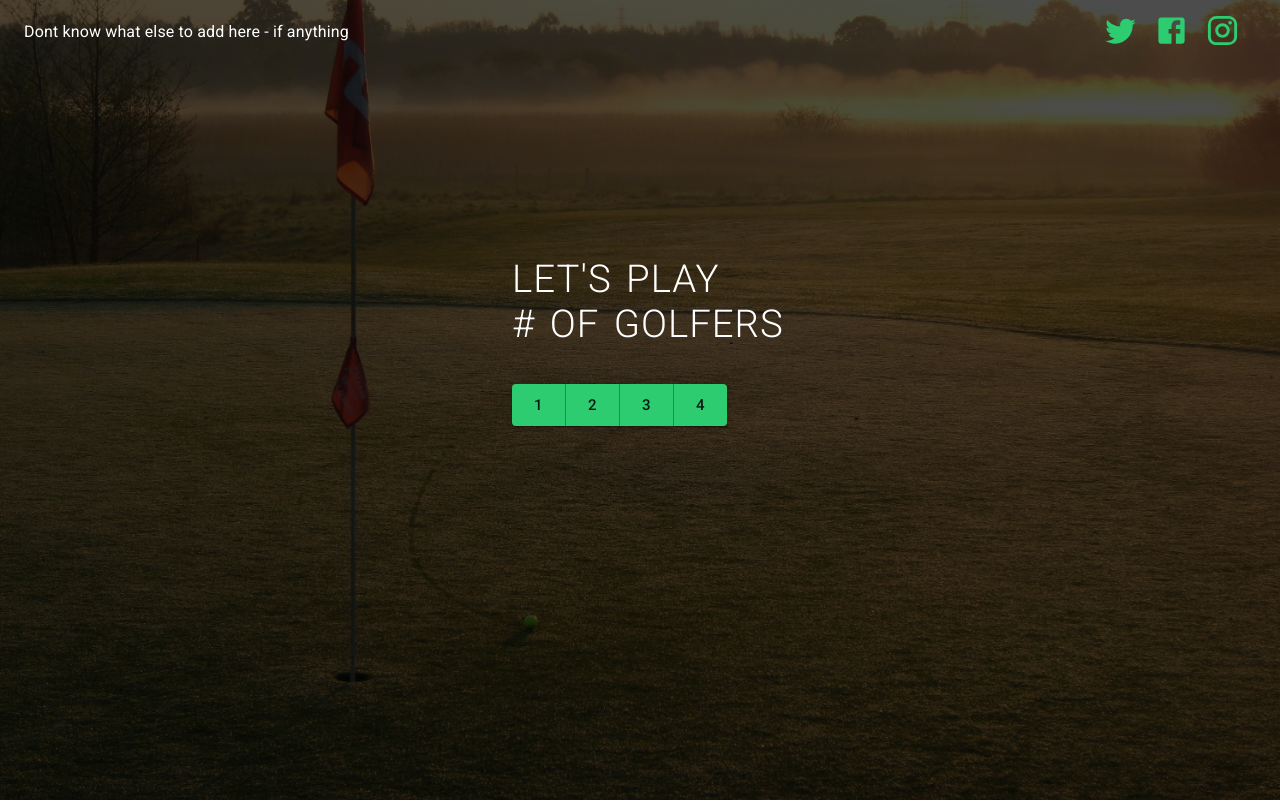
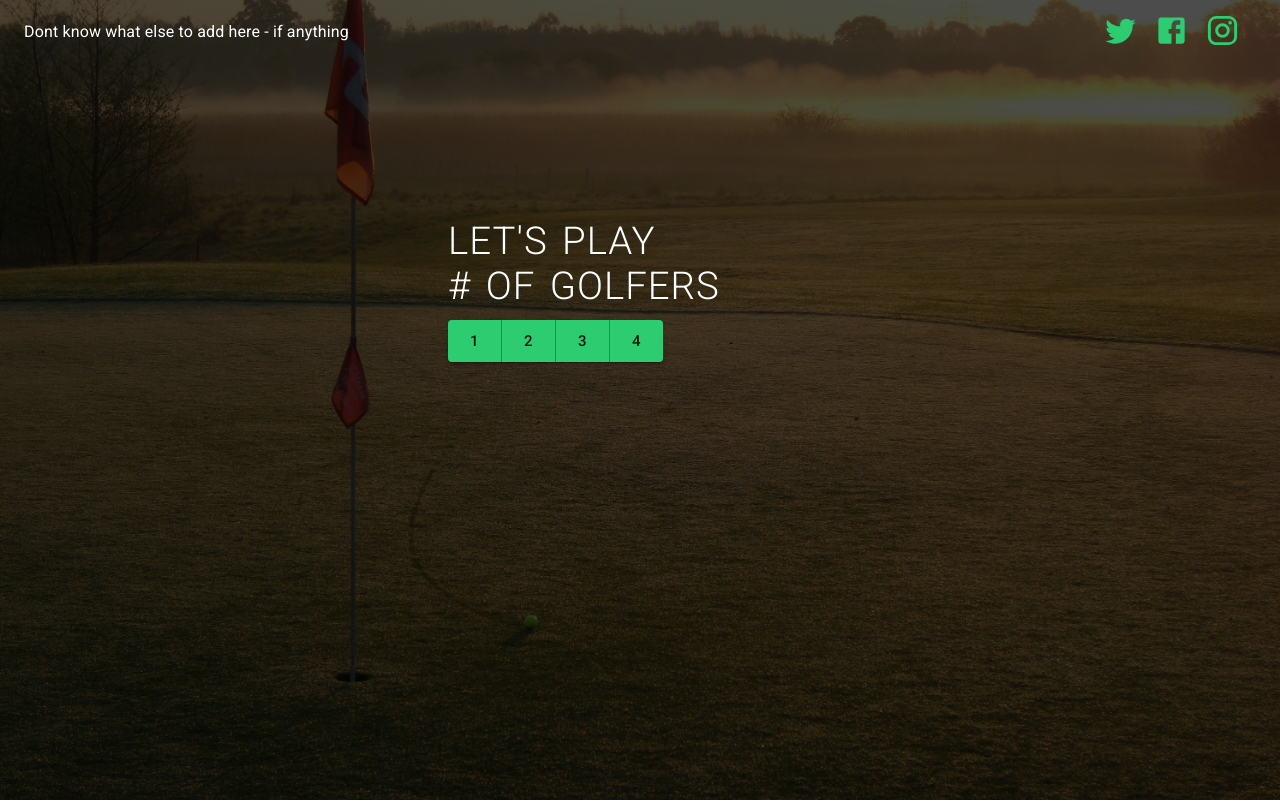
Before and after one commit to aaron55678/prodsite, a React (Create React App) app: page / in a window 1280 px wide. Shown: the top 802 px of the page. Built offline with nearby package versions, Linux system fonts and the light colour scheme.

Commit message:
couple changes

```diff
--- a/src/components/header/Herotext.css
+++ b/src/components/header/Herotext.css
@@ -1,8 +1,10 @@
+.Herotext {
+    margin:auto;
+    width: 30%;
+    padding-top: 10%;
+}
+
 .Herotext_h1 {
-    margin-top: 0;
-    margin-bottom: 20px;
-    padding-top: 15%;
-    padding-left: 40%;
     color: #fff;
     font-size: 240%;
     word-spacing: 4px;
@@ -15,7 +17,5 @@
 
 .Herotext_buttongroup {
     position:absolute;
-    padding-left: 40%;
-    padding-top: 25%;
-
+    padding-top: 10%;
 }
```
Also changed, not shown: src/components/header/Herotext.js (indentation only).
